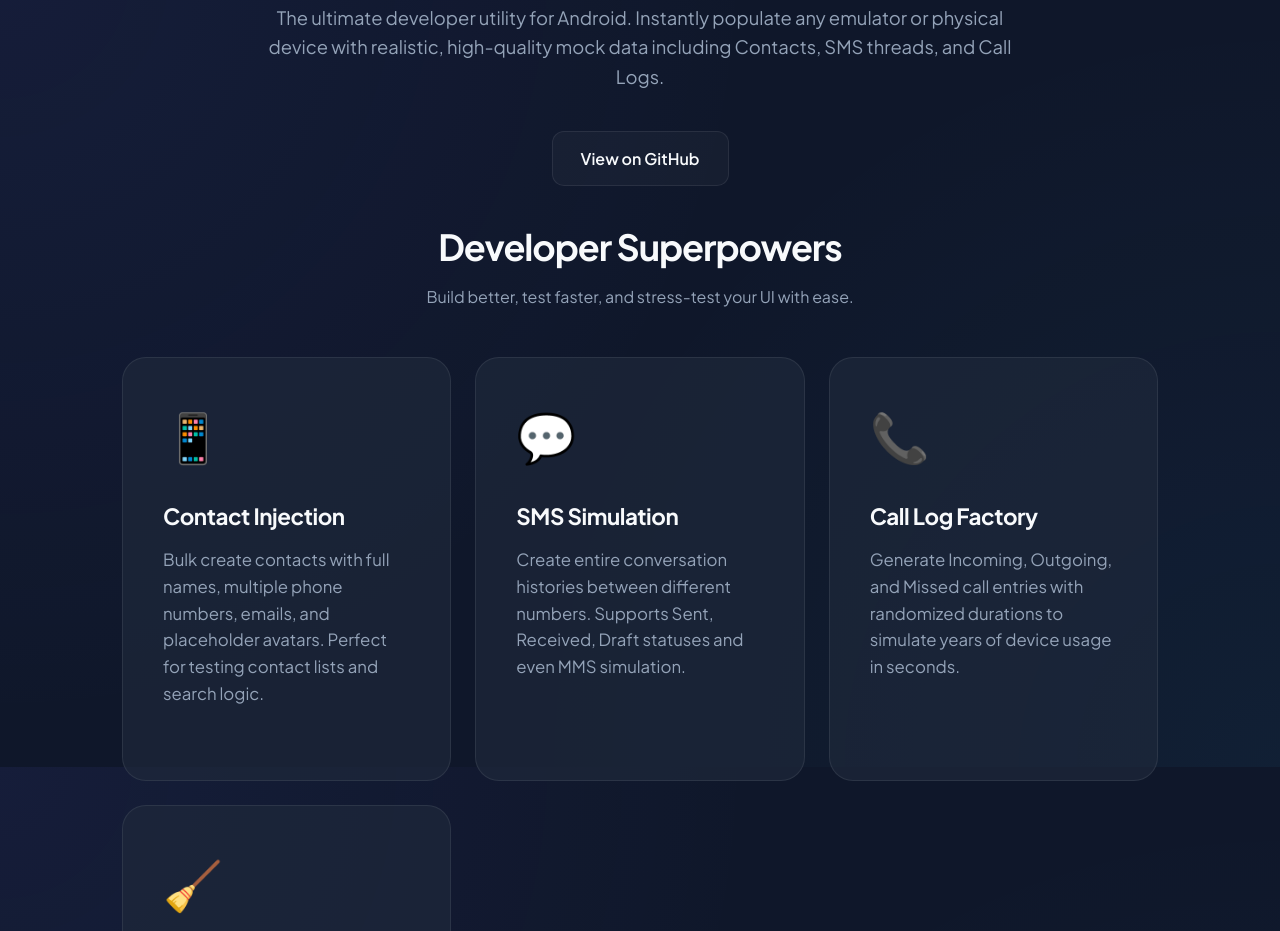
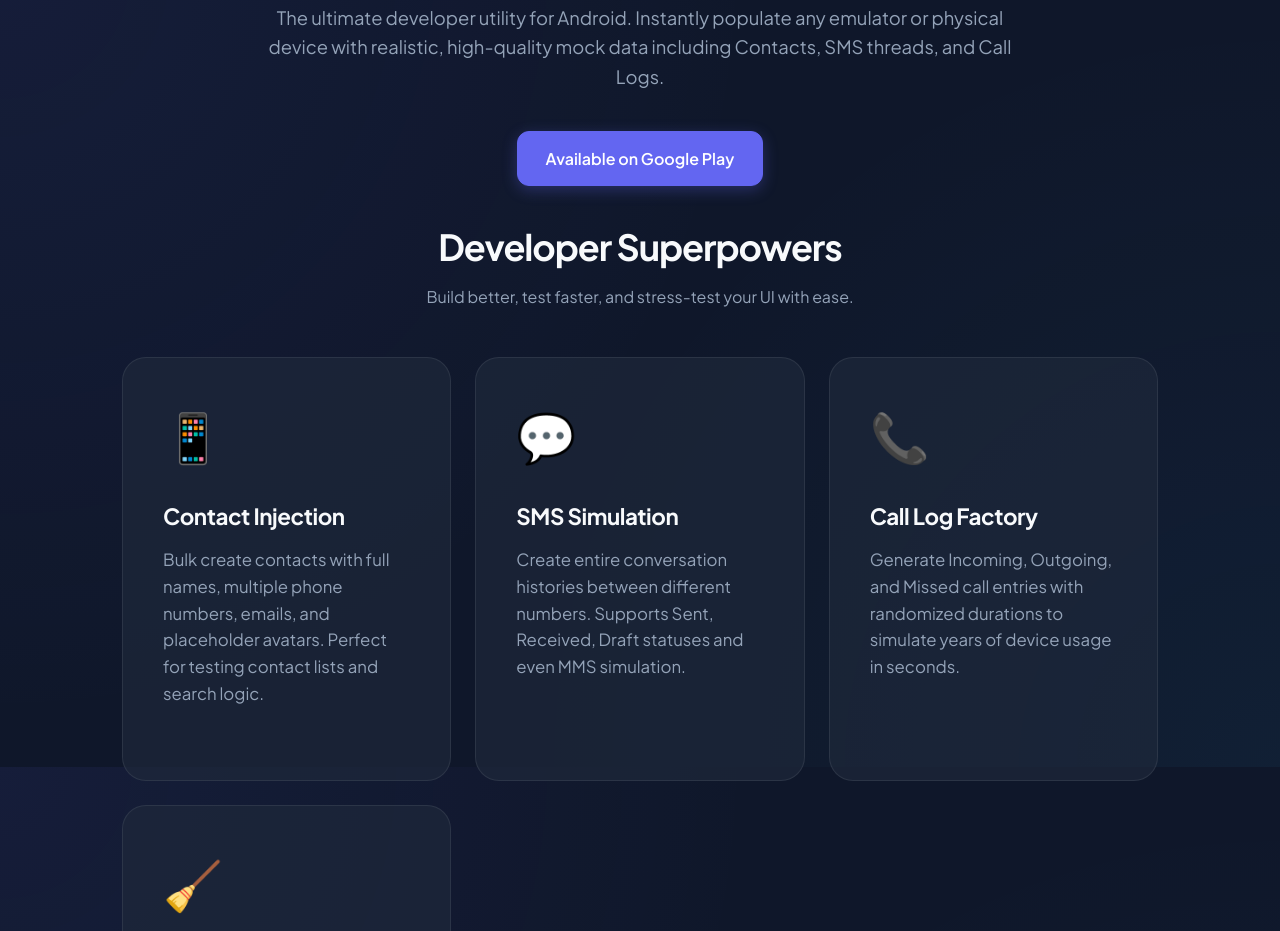
Before and after one commit to ervivekumrao/me, a plain HTML site: page projects/mockup-master/index.html in a window 1280 px wide. Shown: the part 833-1764 px from the top of the page. Drawn offline with Linux system fonts and the light colour scheme.

Commit message:
Playstore URL updated.

```diff
--- a/projects/mockup-master/index.html
+++ b/projects/mockup-master/index.html
@@ -28,8 +28,8 @@
             <p>The ultimate developer utility for Android. Instantly populate any emulator or physical device with realistic, high-quality mock data including Contacts, SMS threads, and Call Logs.</p>
 
             <div class="hero-links">
-                <a href="https://github.com/vivekumrao/mockup-master-dev-tool" class="btn btn-secondary" target="_blank">
-                    View on GitHub
+                <a href="https://play.google.com/store/apps/details?id=com.vivekumrao.mockupmaster" class="btn btn-primary" target="_blank">
+                    Available on Google Play
                 </a>
             </div>
         </header>
```
Also changed, not shown: projects/med-reminder/index.html (+2 -2 lines), projects/study-companion/index.html (+2 -2 lines).
